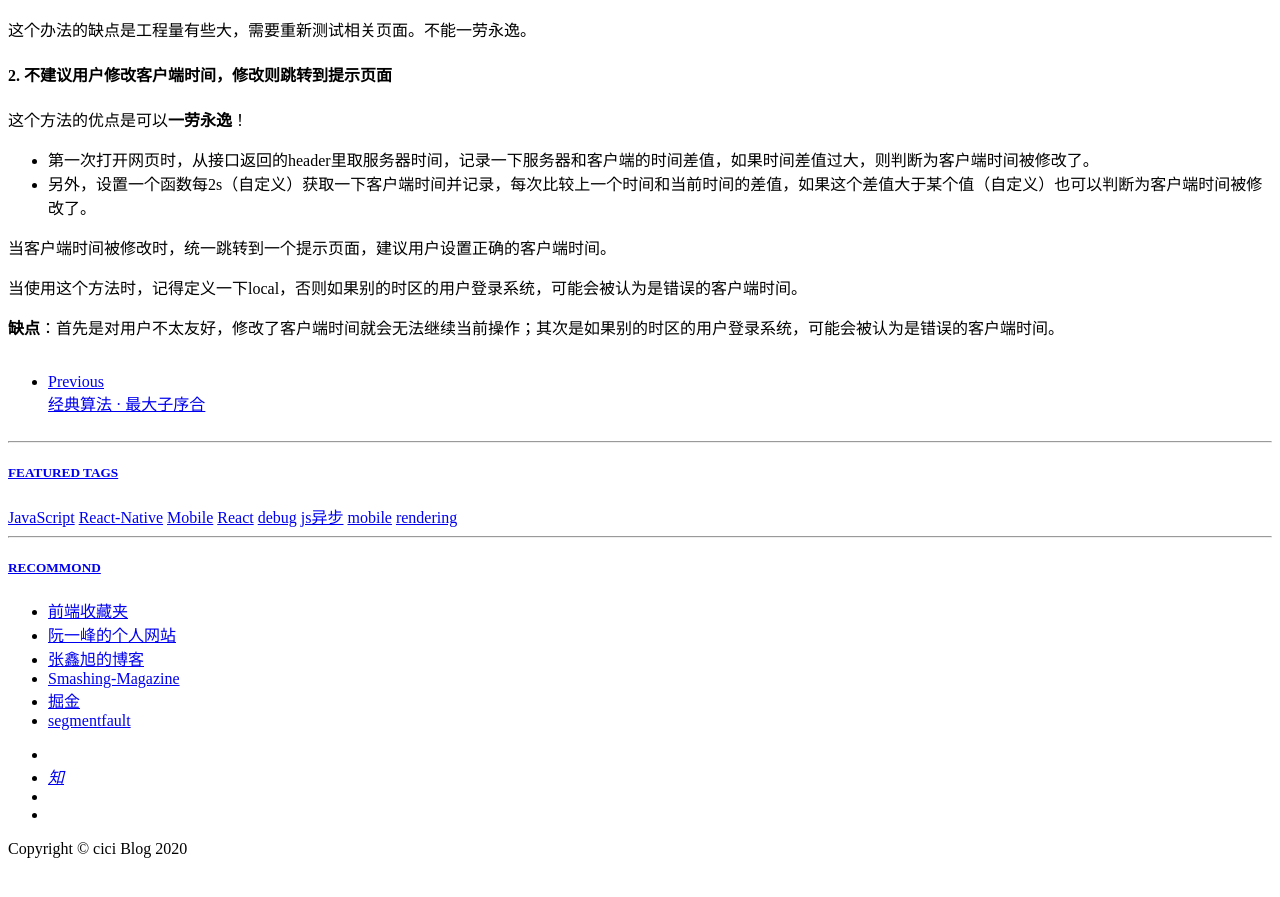
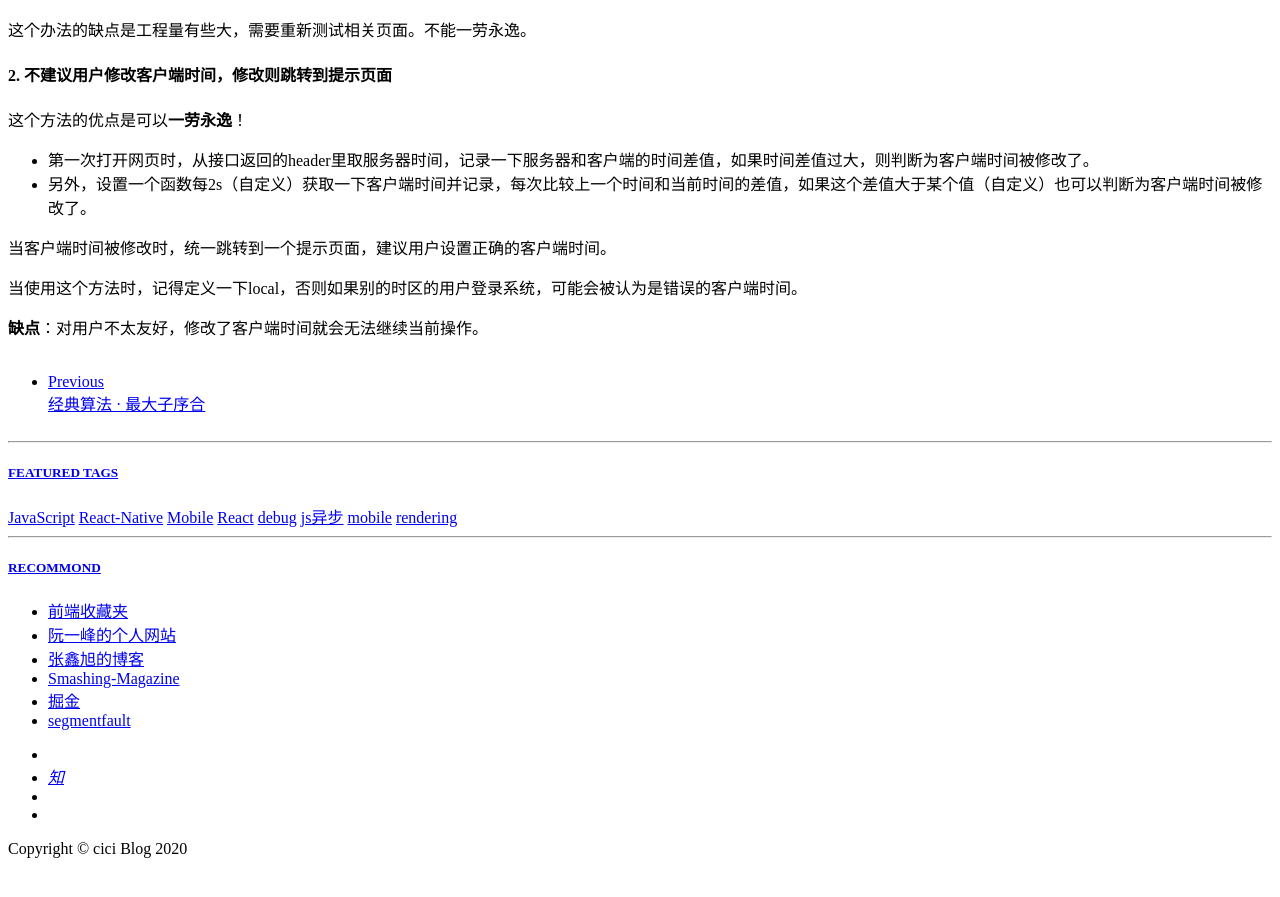
Before and after one commit to cicistream/cicistream.github.io, a Jekyll site: the page built from _posts/2020-08-07-browser-time&server-side time.md, in a window 1280 px wide and 900 px high, scrolled down 3468 px. Shown: the top 897 px of the window. Built offline with Jekyll 4.4.1, drawn with Linux system fonts in a browser that asks for light colours; comment, search, counter and statistics services are not loaded.

```diff
--- a/_posts/2020-08-07-browser-time&server-side time.md
+++ b/_posts/2020-08-07-browser-time&server-side time.md
@@ -68,4 +68,4 @@
 
 当使用这个方法时，记得定义一下local，否则如果别的时区的用户登录系统，可能会被认为是错误的客户端时间。
 
-**缺点**：首先是对用户不太友好，修改了客户端时间就会无法继续当前操作；其次是如果别的时区的用户登录系统，可能会被认为是错误的客户端时间。
+**缺点**：对用户不太友好，修改了客户端时间就会无法继续当前操作。
```
